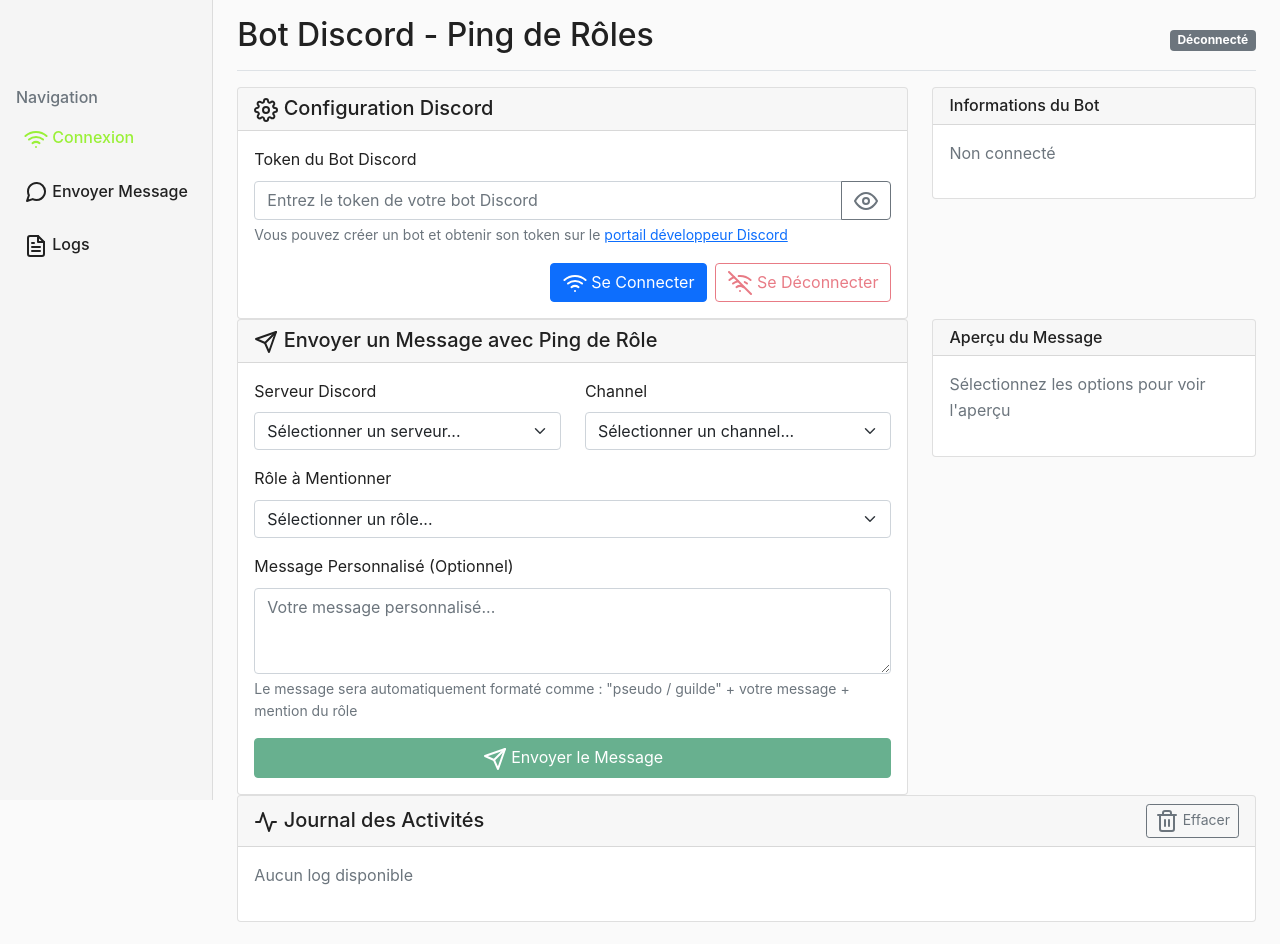
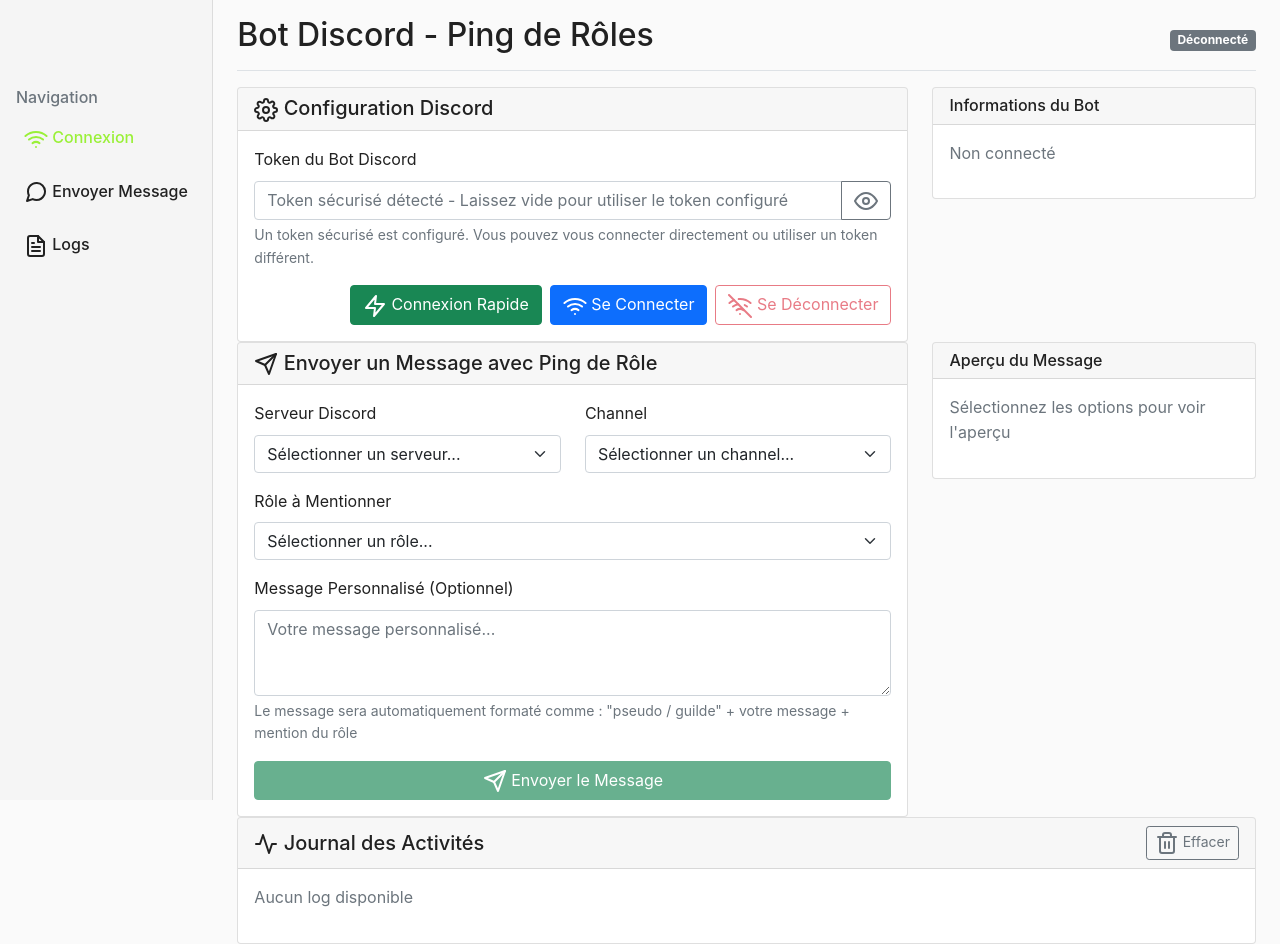
Before and after one commit to loukystar/BotDidiv2, a Flask app: page / in a window 1280 px wide. Before the commit the page ends 922 px from the top, so only its background shows below. Run offline with Flask 3, Linux system fonts and the light colour scheme; some libraries are stand-ins or nearby versions.

Commit message:
Enable users to connect using environment variables or provided token
Adds auto-connect functionality and allows connection with DISCORD_BOT_TOKEN env variable.

Replit-Commit-Author: Agent
Replit-Commit-Session-Id: bb699305-5599-48af-a730-d99e9c2461c5
Replit-Commit-Screenshot-Url: https://storage.googleapis.com/screenshot-production-us-central1/46b8fe72-b022-436b-a33a-620579c27db5/6884f1c7-d31f-44d6-8cbb-608b82567c2a.jpg

```diff
--- a/app.py
+++ b/app.py
@@ -22,12 +22,15 @@ def index():
 
 @app.route('/api/connect', methods=['POST'])
 def connect_discord():
-    """Connecter le bot Discord avec le token fourni"""
+    """Connecter le bot Discord avec le token fourni ou celui des variables d'environnement"""
     global discord_client
 
     try:
         data = request.get_json()
-        token = data.get('token', '').strip()
+        provided_token = data.get('token', '').strip() if data else ''
+
+        # Utiliser le token fourni ou celui des variables d'environnement
+        token = provided_token or os.getenv('DISCORD_BOT_TOKEN', '')
 
         if not token:
             return jsonify({'success': False, 'error': 'Token Discord requis'})
@@ -212,6 +215,37 @@ def disconnect_discord():
     else:
         return jsonify({'success': True, 'message': 'Aucune connexion active'})
 
+@app.route('/api/auto-connect', methods=['POST'])
+def auto_connect():
+    """Connexion automatique avec le token des variables d'environnement"""
+    global discord_client
+
+    token = os.getenv('DISCORD_BOT_TOKEN', '')
+    if not token:
+        return jsonify({'success': False, 'error': 'Aucun token dans les variables d\'environnement'})
+
+    try:
+        # Créer une nouvelle instance du client
+        discord_client = DiscordClient()
+
+        # Tenter la connexion de manière asynchrone
+        loop = asyncio.new_event_loop()
+        asyncio.set_event_loop(loop)
+
+        try:
+            success = loop.run_until_complete(discord_client.connect_and_validate(token))
+            if success:
+                logger.info("Connexion automatique Discord réussie")
+                return jsonify({'success': True, 'message': 'Connexion automatique réussie'})
+            else:
+                return jsonify({'success': False, 'error': 'Échec de la connexion automatique Discord'})
+        finally:
+            loop.close()
+
+    except Exception as e:
+        logger.error(f"Erreur lors de la connexion automatique : {str(e)}")
+        return jsonify({'success': False, 'error': f'Erreur de connexion automatique : {str(e)}'})
+
 if __name__ == '__main__':
     # Le token peut être fourni via une variable d'environnement pour un usage automatique
     default_token = os.getenv('DISCORD_BOT_TOKEN', '')
--- a/static/script.js
+++ b/static/script.js
@@ -24,6 +24,7 @@ const elements = {
 
     // Buttons
     connectBtn: document.getElementById('connectBtn'),
+    autoConnectBtn: document.getElementById('autoConnectBtn'),
     disconnectBtn: document.getElementById('disconnectBtn'),
     sendBtn: document.getElementById('sendBtn'),
     toggleToken: document.getElementById('toggleToken'),
@@ -68,6 +69,7 @@ function initializeEventListeners() {
     elements.messageForm.addEventListener('submit', handleSendMessage);
 
     // Buttons
+    elements.autoConnectBtn.addEventListener('click', handleAutoConnection);
     elements.disconnectBtn.addEventListener('click', handleDisconnection);
     elements.toggleToken.addEventListener('click', toggleTokenVisibility);
     elements.clearLogs.addEventListener('click', clearLogs);
@@ -106,10 +108,6 @@ async function handleConnection(e) {
     e.preventDefault();
 
     const token = elements.botToken.value.trim();
-    if (!token) {
-        showAlert('Veuillez entrer un token Discord valide', 'danger');
-        return;
-    }
 
     elements.loadingModal.show();
     elements.connectBtn.disabled = true;
@@ -142,6 +140,41 @@ async function handleConnection(e) {
     } finally {
         elements.loadingModal.hide();
         elements.connectBtn.disabled = false;
+    }
+}
+
+// Auto connection handling
+async function handleAutoConnection() {
+    elements.loadingModal.show();
+    elements.autoConnectBtn.disabled = true;
+
+    try {
+        const response = await fetch('/api/auto-connect', {
+            method: 'POST',
+            headers: {
+                'Content-Type': 'application/json'
+            }
+        });
+
+        const data = await response.json();
+
+        if (data.success) {
+            showAlert('Connexion automatique réussie !', 'success');
+            await updateConnectionStatus(true);
+            addLog('Connexion automatique Discord établie', 'success');
+
+            // Switch to message tab
+            document.querySelector('[data-tab="message"]').click();
+        } else {
+            showAlert(`Erreur de connexion automatique : ${data.error}`, 'danger');
+            addLog(`Échec de connexion automatique : ${data.error}`, 'error');
+        }
+    } catch (error) {
+        showAlert(`Erreur de réseau : ${error.message}`, 'danger');
+        addLog(`Erreur de réseau : ${error.message}`, 'error');
+    } finally {
+        elements.loadingModal.hide();
+        elements.autoConnectBtn.disabled = false;
     }
 }
 
--- a/templates/index.html
+++ b/templates/index.html
@@ -70,17 +70,20 @@
                                             <label for="botToken" class="form-label">Token du Bot Discord</label>
                                             <div class="input-group">
                                                 <input type="password" class="form-control" id="botToken"
-                                                       placeholder="Entrez le token de votre bot Discord" required>
+                                                       placeholder="Token sécurisé détecté - Laissez vide pour utiliser le token configuré">
                                                 <button class="btn btn-outline-secondary" type="button" id="toggleToken">
                                                     <i data-feather="eye"></i>
                                                 </button>
                                             </div>
                                             <div class="form-text">
-                                                Vous pouvez créer un bot et obtenir son token sur le
-                                                <a href="https://discord.com/developers/applications" target="_blank">portail développeur Discord</a>
+                                                Un token sécurisé est configuré. Vous pouvez vous connecter directement ou utiliser un token différent.
                                             </div>
                                         </div>
                                         <div class="d-grid gap-2 d-md-flex justify-content-md-end">
+                                            <button type="button" class="btn btn-success" id="autoConnectBtn">
+                                                <i data-feather="zap"></i>
+                                                Connexion Rapide
+                                            </button>
                                             <button type="submit" class="btn btn-primary" id="connectBtn">
                                                 <i data-feather="wifi"></i>
                                                 Se Connecter
```
